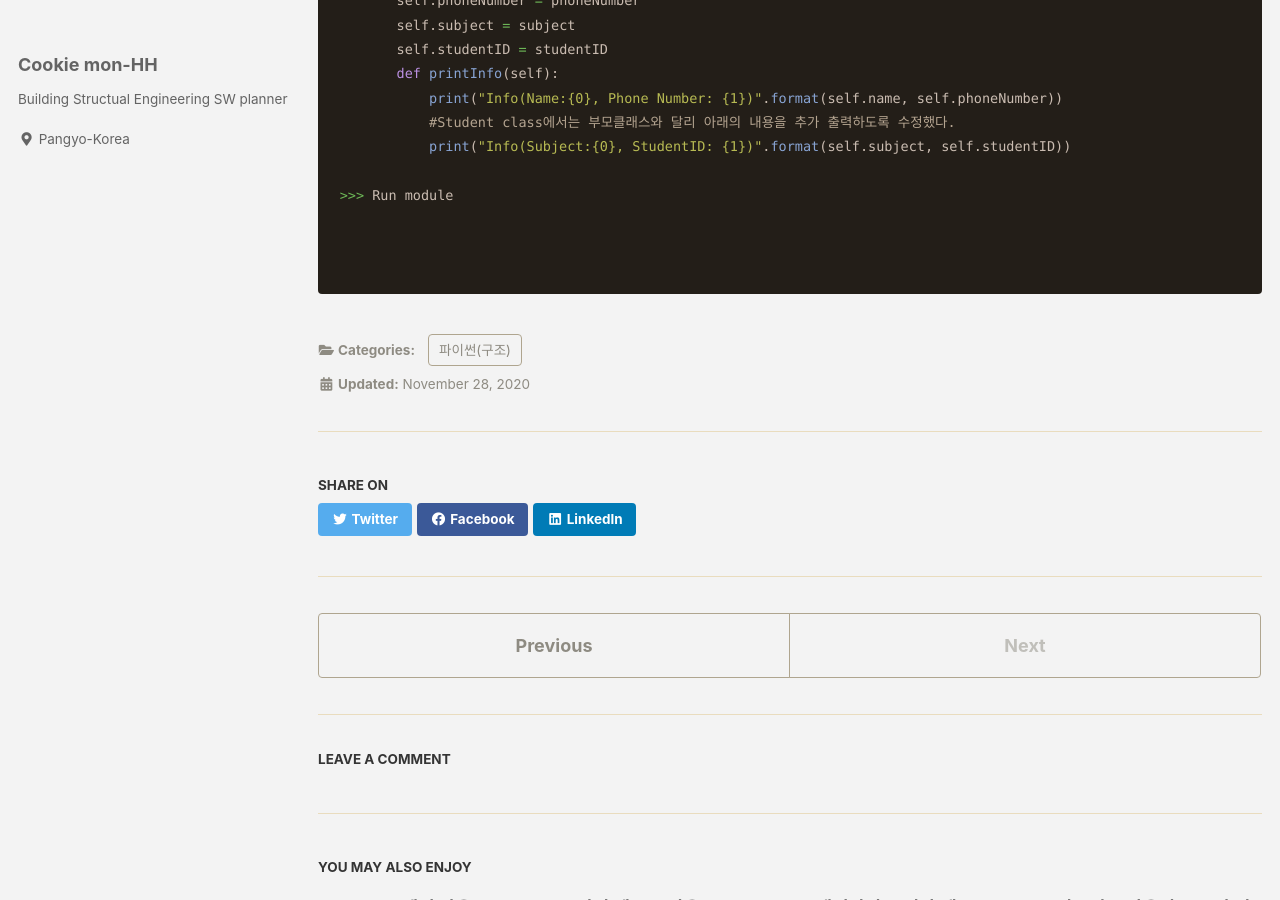
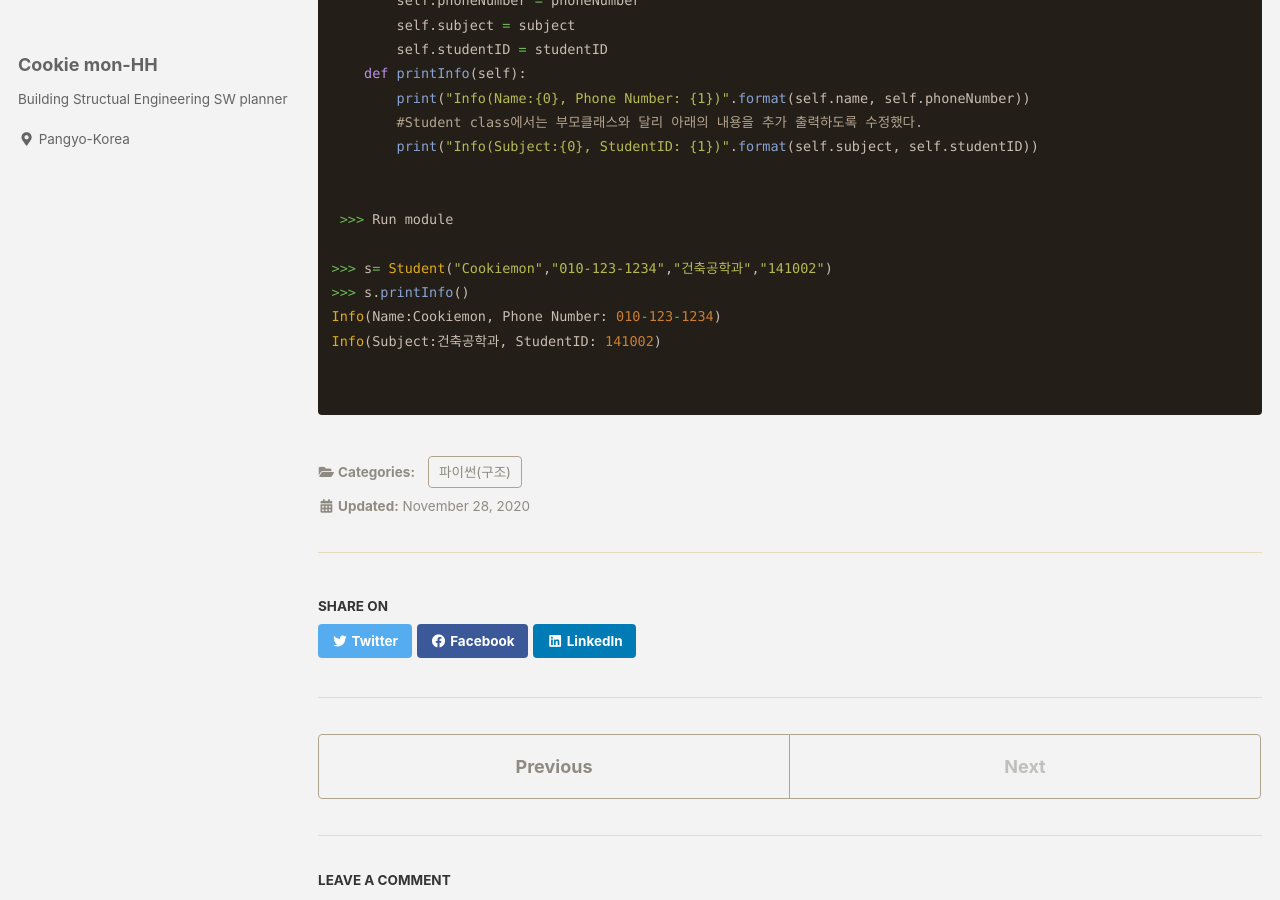
Before and after one commit to CookieMon-HH/cookiemon-hh.github.io, a Jekyll site: the page built from _posts/2020-11-28-9 상속과 다형성.md, in a window 1280 px wide and 900 px high, scrolled down 1956 px. Built offline with Jekyll 4.4.1, drawn with Linux system fonts in a browser that asks for light colours; cached includes are drawn as plain includes; a script that is not in the unit is left out; comment, search, counter and statistics services are not loaded.

Commit message:
Update 2020-11-28-9 상속과 다형성.md

````diff
--- a/_posts/2020-11-28-9 상속과 다형성.md
+++ b/_posts/2020-11-28-9 상속과 다형성.md
@@ -83,13 +83,18 @@ class Student(Person):
         self.phoneNumber = phoneNumber
         self.subject = subject
         self.studentID = studentID
-        def printInfo(self):
-            print("Info(Name:{0}, Phone Number: {1})".format(self.name, self.phoneNumber))
-            #Student class에서는 부모클래스와 달리 아래의 내용을 추가 출력하도록 수정했다.
-            print("Info(Subject:{0}, StudentID: {1})".format(self.subject, self.studentID))
+    def printInfo(self):
+        print("Info(Name:{0}, Phone Number: {1})".format(self.name, self.phoneNumber))
+        #Student class에서는 부모클래스와 달리 아래의 내용을 추가 출력하도록 수정했다.
+        print("Info(Subject:{0}, StudentID: {1})".format(self.subject, self.studentID))
+
 
  >>> Run module
 
+>>> s= Student("Cookiemon","010-123-1234","건축공학과","141002")
+>>> s.printInfo()
+Info(Name:Cookiemon, Phone Number: 010-123-1234)
+Info(Subject:건축공학과, StudentID: 141002)
 
 
 ```
````
